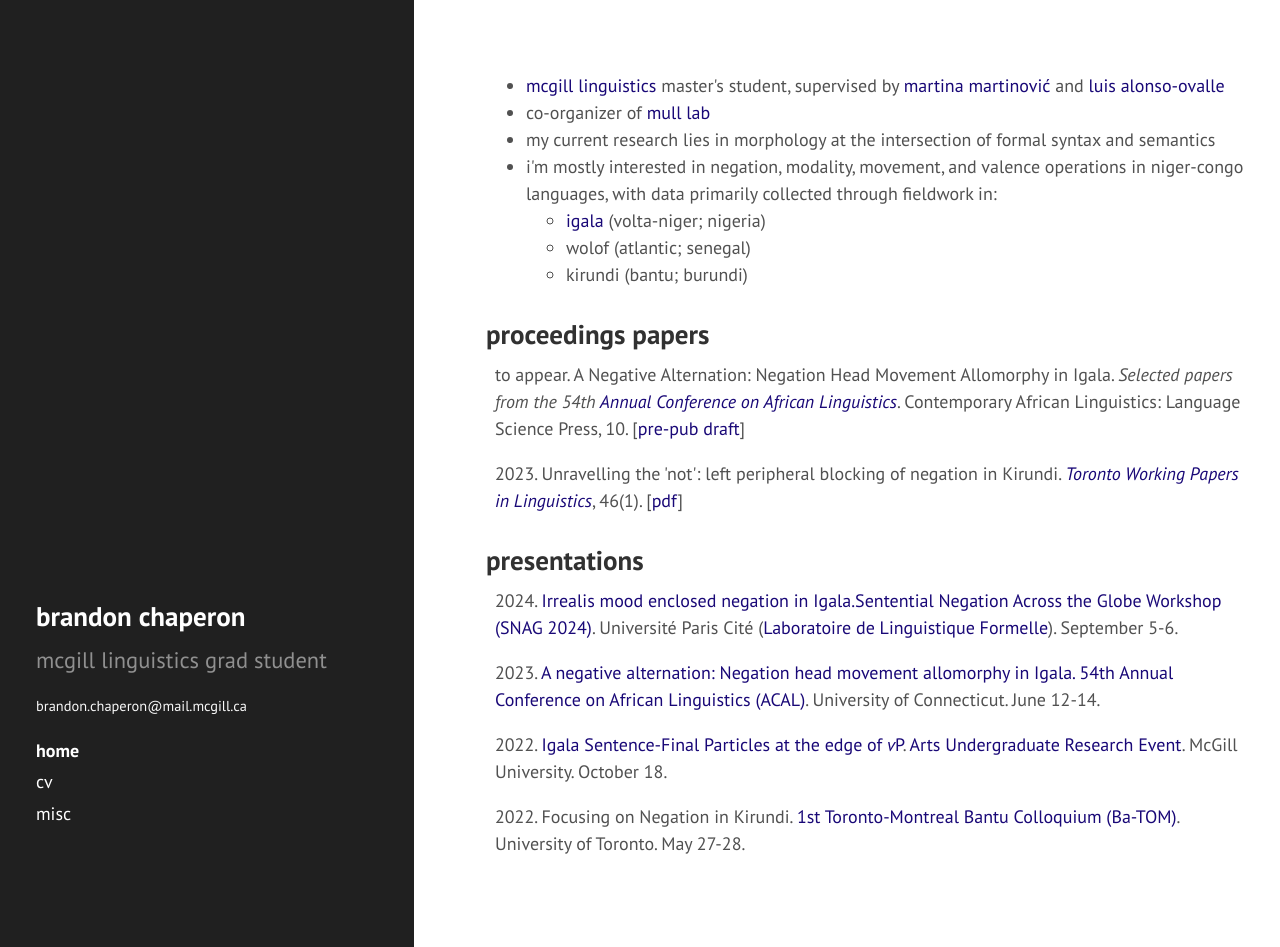
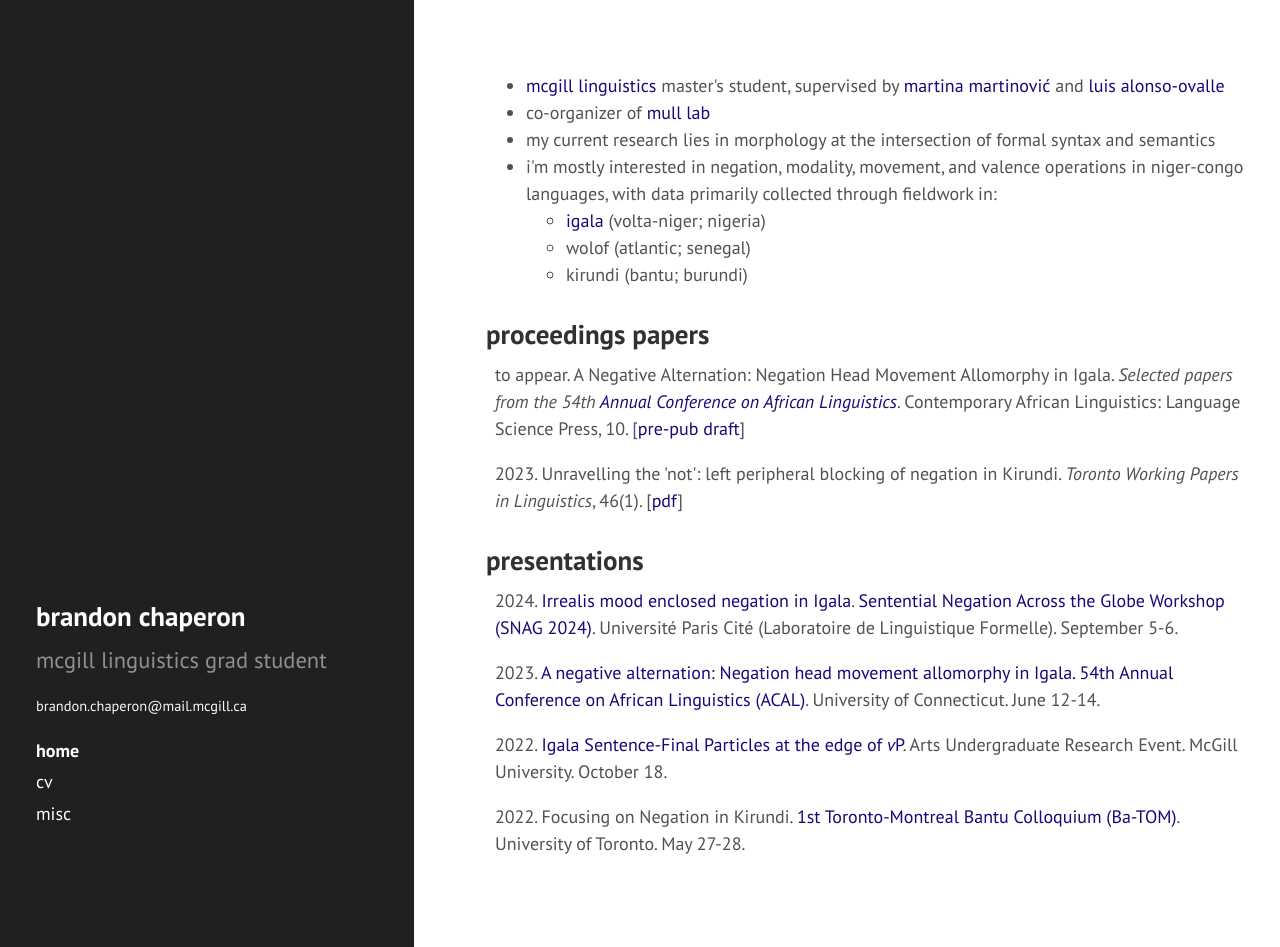
Before and after one commit to bchaper0n/bchaper0n.github.io, a Jekyll site: the page built from index.html, in a window 1280 px wide and 947 px high. Built offline with Jekyll 4.4.1, drawn with Linux system fonts in a browser that asks for light colours; comment, search, counter and statistics services are not loaded; some of the changed lines change nothing that is shown.

Commit message:
reduced amount of hyperlinks

```diff
--- a/index.html
+++ b/index.html
@@ -17,7 +17,8 @@ title: home
 <h2 style="margin-top: 30px;">proceedings papers</h2>
 <div style="margin-left: 0.5em;">
     <p>to appear. A Negative Alternation: Negation Head Movement Allomorphy in Igala. <em>Selected papers from the 54th <a href="https://acal.linguistlist.org/">Annual Conference on African Linguistics</a></em>. Contemporary African Linguistics: Language Science Press, 10. [<a href="./docs/chaperon_Neg_mov_v2.pdf">pre-pub draft</a>]</p>
-    <p>2023. Unravelling the 'not': left peripheral blocking of negation in Kirundi. <em><a href="https://twpl.library.utoronto.ca/index.php/twpl">Toronto Working Papers in Linguistics</a></em>, 46(1). [<a href="https://twpl.library.utoronto.ca/index.php/twpl/article/view/39257">pdf</a>]</p>
+
+    <p>2023. Unravelling the 'not': left peripheral blocking of negation in Kirundi. <em>Toronto Working Papers in Linguistics</em>, 46(1). [<a href="https://twpl.library.utoronto.ca/index.php/twpl/article/view/39257">pdf</a>]</p>
 </div>
 
 <h2 style="margin-top: 30px;">presentations</h2>
@@ -31,12 +32,12 @@ title: home
 
 <!-- <h3>past</h3> -->
 
-<p>2024. <a href="https://parissnag.com/conf/program/chaperon">Irrealis mood enclosed negation in Igala.</a><a href="https://parissnag.com/conf">Sentential Negation Across the Globe Workshop (SNAG 2024)</a>. Université Paris Cité (<a href="http://www.llf.cnrs.fr/en">Laboratoire de Linguistique Formelle</a>). September 5-6.</p>
+<p>2024. <a href="https://parissnag.com/conf/program/chaperon">Irrealis mood enclosed negation in Igala</a>. <a href="https://parissnag.com/conf">Sentential Negation Across the Globe Workshop (SNAG 2024)</a>. Université Paris Cité (Laboratoire de Linguistique Formelle). September 5-6.</p>
 
 <p>2023. <a href="/docs/ACAL_54___Igala_Negation_handout.pdf">A negative alternation: Negation head movement allomorphy in Igala.</a> <a href="https://uconnuecs.cventevents.com/event/aef2d257-6a6a-41b5-b83d-2c6efc60aac5/summary">54th Annual Conference on African Linguistics (ACAL)</a>. University of Connecticut. June 12-14.</p>
 
-<p>2022. <a href="https://www.mcgill.ca/arts-internships/files/arts-internships/brandon_chaperon.pdf">Igala Sentence-Final Particles at the edge of <em>v</em>P</a>. <a rel="noopener" href="https://www.mcgill.ca/arts-internships/events/past-events-and-workshops#:~:text=Annual Faculty Of Arts Internship Event">Arts Undergraduate Research Event</a>. McGill University. October 18.</p>
+<p>2022. <a href="https://www.mcgill.ca/arts-internships/files/arts-internships/brandon_chaperon.pdf">Igala Sentence-Final Particles at the edge of <em>v</em>P</a>. Arts Undergraduate Research Event. McGill University. October 18.</p>
 
-<p>2022. Focusing on Negation in Kirundi. <a href="https://mcling.blogs.mcgill.ca/2022/05/24/mcgill-at-ba-tom-1/"> 1st Toronto-Montreal Bantu Colloquium (Ba-TOM)</a>. University of Toronto. May 27-28.</p>
+<p>2022. Focusing on Negation in Kirundi. <a href="https://mcling.blogs.mcgill.ca/mcgill-at-ba-tom-1/"> 1st Toronto-Montreal Bantu Colloquium (Ba-TOM)</a>. University of Toronto. May 27-28.</p>
 
 </div>
```
